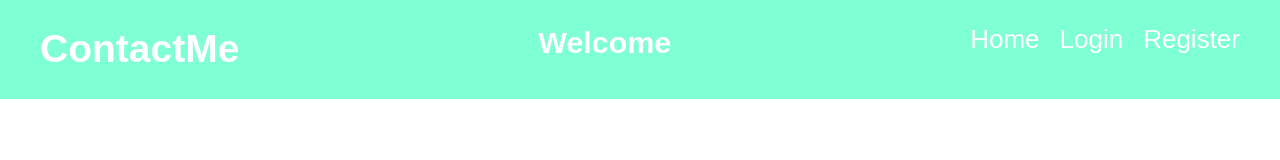
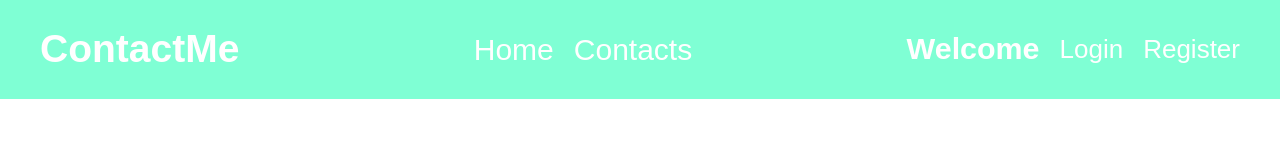
Before and after one commit to Eduardos13/goit-react-hw-08, a React (Vite) app: page / in a window 1280 px wide. Shown: the top 160 px of the page. Built offline with nearby package versions, Linux system fonts and the light colour scheme.

Commit message:
navigation, userMenu and AuthNav are done

```diff
--- a/src/components/AppBar/AppBar.jsx
+++ b/src/components/AppBar/AppBar.jsx
@@ -1,50 +1,18 @@
 import React from 'react';
 import s from './AppBar.module.css';
-import { NavLink } from 'react-router-dom';
-import { useDispatch, useSelector } from 'react-redux';
-import { selectIsLogedIn, selectUser } from '../../redux/auth/selectors';
-import { logoutThunk } from '../../redux/auth/operations';
+import { useSelector } from 'react-redux';
+import { selectIsLogedIn } from '../../redux/auth/selectors';
+import Navigation from '../Navigation/Navigation';
+import UserMenu from '../UserMenu/UserMenu';
+import AuthNav from '../AuthNav/AuthNav';
 
 const AppBar = () => {
-  const user = useSelector(selectUser);
   const isLogedIn = useSelector(selectIsLogedIn);
-  const dispatch = useDispatch();
   return (
     <header className={s.header}>
       <h2 className={s.mainTitle}>ContactMe</h2>
-      {isLogedIn && <h3 className={s.userName}>Welcome back, {user.name}</h3>}
-      {!isLogedIn && <h3 className={s.userName}>Welcome</h3>}
-      <ul className={s.linksList}>
-        <li className={s.linksItem}>
-          <NavLink to="/">Home</NavLink>
-        </li>
-        {isLogedIn && (
-          <li className={s.linksItem}>
-            <NavLink to="/contacts">Contacts</NavLink>
-          </li>
-        )}
-        {!isLogedIn && (
-          <>
-            <li className={s.linksItem}>
-              <NavLink to="/login">Login</NavLink>
-            </li>
-            <li className={s.linksItem}>
-              <NavLink to="/register">Register</NavLink>
-            </li>
-          </>
-        )}
-
-        {isLogedIn && (
-          <li>
-            <button
-              className={s.logoutBtn}
-              onClick={() => dispatch(logoutThunk())}
-            >
-              LogOut
-            </button>
-          </li>
-        )}
-      </ul>
+      <Navigation />
+      {isLogedIn ? <UserMenu /> : <AuthNav />}
     </header>
   );
 };
--- a/src/components/AppBar/AppBar.module.css
+++ b/src/components/AppBar/AppBar.module.css
@@ -1,10 +1,17 @@
 .header {
   display: flex;
+  align-items: center;
   justify-content: space-between;
   padding: 20px 40px;
   background-color: aquamarine;
   color: white;
   font-size: 26px;
+  min-width: 1280px;
+  margin: 0 auto;
+}
+
+.mainTitle {
+  margin-right: 20px;
 }
 
 .linksList {
@@ -20,14 +27,3 @@
 .linksItem a:hover {
   color: blanchedalmond;
 }
-
-.logoutBtn {
-  border: none;
-  background-color: inherit;
-  color: white;
-}
-
-.logoutBtn:hover {
-  cursor: pointer;
-  color: blanchedalmond;
-}
--- /dev/null
+++ b/src/components/AuthNav/AuthNav.jsx
@@ -0,0 +1,17 @@
+import React from 'react';
+import s from './AuthNav.module.css';
+import { NavLink } from 'react-router-dom';
+
+const AuthNav = () => {
+  return (
+    <div>
+      <nav className={s.navigation}>
+        <h3 className={s.userName}>Welcome</h3>
+        <NavLink to="/login">Login</NavLink>
+        <NavLink to="/register">Register</NavLink>
+      </nav>
+    </div>
+  );
+};
+
+export default AuthNav;
--- /dev/null
+++ b/src/components/AuthNav/AuthNav.module.css
@@ -0,0 +1,14 @@
+.navigation {
+  display: flex;
+  gap: 20px;
+  align-items: center;
+}
+
+.navigation a {
+  text-decoration: none;
+  color: white;
+}
+
+.navigation a:hover {
+  color: blanchedalmond;
+}
--- /dev/null
+++ b/src/components/Navigation/Navigation.jsx
@@ -0,0 +1,16 @@
+import React from 'react';
+import s from './Navigation.module.css';
+import { NavLink } from 'react-router-dom';
+
+const Navigation = () => {
+  return (
+    <div>
+      <nav className={s.navigation}>
+        <NavLink to="/">Home</NavLink>
+        <NavLink to="/contacts">Contacts</NavLink>
+      </nav>
+    </div>
+  );
+};
+
+export default Navigation;
--- /dev/null
+++ b/src/components/Navigation/Navigation.module.css
@@ -0,0 +1,15 @@
+.navigation {
+  display: flex;
+  gap: 20px;
+  align-items: center;
+}
+
+.navigation a {
+  text-decoration: none;
+  color: white;
+  font-size: 30px;
+}
+
+.navigation a:hover {
+  color: blanchedalmond;
+}
--- /dev/null
+++ b/src/components/UserMenu/UserMenu.jsx
@@ -0,0 +1,20 @@
+import React from 'react';
+import s from './UserMenu.module.css';
+import { useDispatch, useSelector } from 'react-redux';
+import { logoutThunk } from '../../redux/auth/operations';
+import { selectUser } from '../../redux/auth/selectors';
+
+const UserMenu = () => {
+  const dispatch = useDispatch();
+  const user = useSelector(selectUser);
+  return (
+    <div className={s.userMenu}>
+      <h3 className={s.userName}>Welcome back, {user.name}</h3>
+      <button className={s.logoutBtn} onClick={() => dispatch(logoutThunk())}>
+        LogOut
+      </button>
+    </div>
+  );
+};
+
+export default UserMenu;
--- /dev/null
+++ b/src/components/UserMenu/UserMenu.module.css
@@ -0,0 +1,16 @@
+.userMenu {
+  display: flex;
+  align-items: center;
+  gap: 20px;
+}
+
+.logoutBtn {
+  border: none;
+  background-color: inherit;
+  color: white;
+}
+
+.logoutBtn:hover {
+  cursor: pointer;
+  color: blanchedalmond;
+}
```
